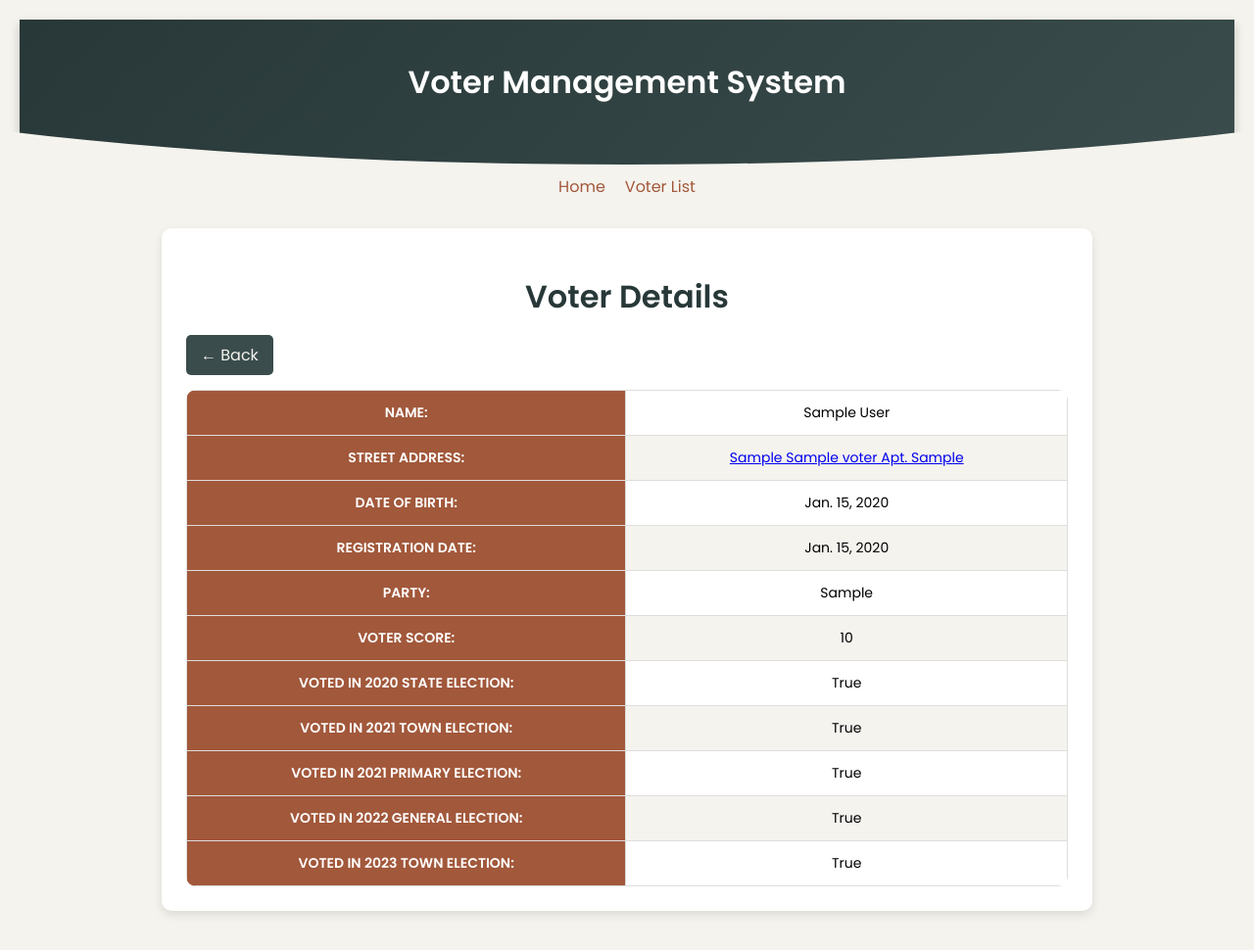
After one commit to elitsamincheva/cs412, a Django app: page /voter_analytics/voter/1/ in a window 1280 px wide. The commit adds this page. Shown: the whole page at 98% size. Run offline with Django 4.2, Linux system fonts and the light colour scheme; tables that the repository leaves empty hold one stand-in row (values such as "Sample post").

Commit message:
voter detail view done

```diff
--- a/static/voter-styles.css
+++ b/static/voter-styles.css
@@ -179,3 +179,22 @@ tr:hover {
         font-size: 12px;
     }
 }
+
+
+/* Back Button */
+.back-button {
+    padding: 8px 15px;
+    background-color: #3a4c4c; /* Same as the other buttons */
+    color: #F5F3EE; /* Light text color */
+    border: none;
+    border-radius: 5px;
+    cursor: pointer;
+    font-weight: 500;
+    transition: all 0.3s ease;
+    text-decoration: none;
+    display: inline-block;
+}
+
+.back-button:hover {
+    background-color: #283838; /* Darker shade on hover */
+}
--- a/voter_analytics/templates/voter_analytics/search.html
+++ b/voter_analytics/templates/voter_analytics/search.html
@@ -67,7 +67,9 @@
         </tr>
 
         <tr>
-            <td><input type="submit" value="Search"></td>
+            <td colspan="2" style="text-align: center;">
+                <input type="submit" value="Search">
+            </td>
         </tr>
     </table>
 </form>
--- /dev/null
+++ b/voter_analytics/templates/voter_analytics/voter_detail.html
@@ -0,0 +1,54 @@
+{% extends "voter_analytics/base.html" %}
+{% block content %}
+<h1>Voter Details</h1>
+
+<a href="{{ request.META.HTTP_REFERER }}" class="back-button">&#8592; Back</a>
+
+<table>
+    <tr>
+        <th>Name:</th>
+        <td>{{ voter.first_name }} {{ voter.last_name }}</td>
+    </tr>
+    <tr>
+        <th>Street Address:</th>
+        <td><a href="https://www.google.com/maps?q={{ voter.street_num }}+{{ voter.street_name }}+{{ voter.apt_num }}+{{ voter.zip_code }}" target="_blank">{{ voter.street_num }} {{ voter.street_name }}{% if voter.apt_num %} Apt. {{ voter.apt_num }}{% endif %}</a></td>
+    </tr>
+    <tr>
+        <th>Date of Birth:</th>
+        <td>{{ voter.dob }}</td>
+    </tr>
+    <tr>
+        <th>Registration Date:</th>
+        <td>{{ voter.reg_date }}</td>
+    </tr>
+    <tr>
+        <th>Party:</th>
+        <td>{{ voter.party }}</td>
+    </tr>
+    <tr>
+        <th>Voter Score:</th>
+        <td>{{ voter.voter_score }}</td>
+    </tr>
+    <tr>
+        <th>Voted in 2020 State Election:</th>
+        <td>{{ voter.v20state }}</td>
+    </tr>
+    <tr>
+        <th>Voted in 2021 Town Election:</th>
+        <td>{{ voter.v21town }}</td>
+    </tr>
+    <tr>
+        <th>Voted in 2021 Primary Election:</th>
+        <td>{{ voter.v21primary }}</td>
+    </tr>
+    <tr>
+        <th>Voted in 2022 General Election:</th>
+        <td>{{ voter.v22general }}</td>
+    </tr>
+    <tr>
+        <th>Voted in 2023 Town Election:</th>
+        <td>{{ voter.v23town }}</td>
+    </tr>
+</table>
+
+{% endblock %}
--- a/voter_analytics/templates/voter_analytics/voter_list.html
+++ b/voter_analytics/templates/voter_analytics/voter_list.html
@@ -14,8 +14,7 @@
 
 <table>
     <tr>
-        <th>First Name</th>
-        <th>Last Name</th>
+        <th>Name</th>
         <th>Street Address</th>
         <th>Date of Birth</th>
         <th>Party</th>
@@ -23,8 +22,7 @@
     </tr>
     {% for voter in voters %}
     <tr>
-        <td>{{ voter.first_name }}</td>
-        <td>{{ voter.last_name }}</td>
+        <td><a href="{% url 'voter' voter.pk %}">{{ voter.first_name }} {{ voter.last_name }}</a></td>
         <td>{{ voter.street_num }} {{ voter.street_name }}</td>
         <td>{{ voter.dob }}</td>
         <td>{{ voter.party }}</td>
--- a/voter_analytics/urls.py
+++ b/voter_analytics/urls.py
@@ -1,6 +1,7 @@
 from django.urls import path
-from .views import VoterListView
+from .views import *
 
 urlpatterns = [
     path('', VoterListView.as_view(), name='voters'),  # Root URL serves voter list
+    path('voter/<int:pk>/', VoterDetailView.as_view(), name='voter'),
 ]
--- a/voter_analytics/views.py
+++ b/voter_analytics/views.py
@@ -1,5 +1,5 @@
 from django.shortcuts import render
-from django.views.generic import ListView
+from django.views.generic import ListView, DetailView
 from .models import Voter
 from django.db.models import Min, Max
 from datetime import datetime
@@ -71,3 +71,9 @@ class VoterListView(ListView):
         context['elections'] = ['v20state', 'v21town', 'v21primary', 'v22general', 'v23town']
 
         return context
+
+
+class VoterDetailView(DetailView):
+    model = Voter
+    template_name = 'voter_analytics/voter_detail.html'  # Template for the detail view
+    context_object_name = 'voter'  # Context variable name to use in the template
```
